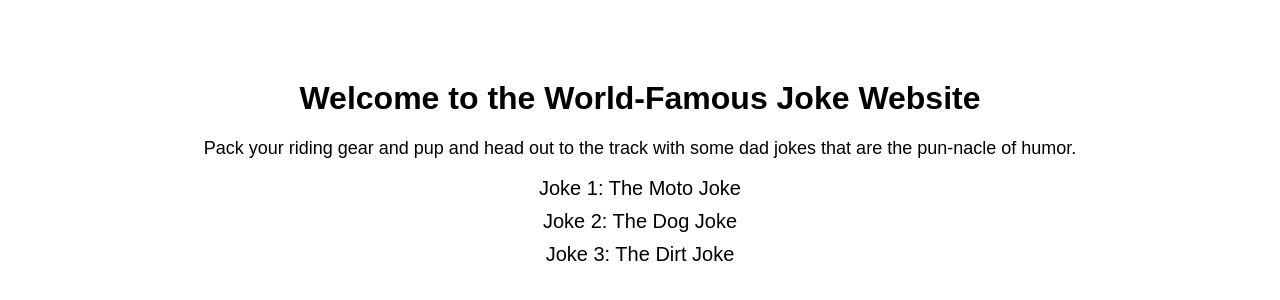
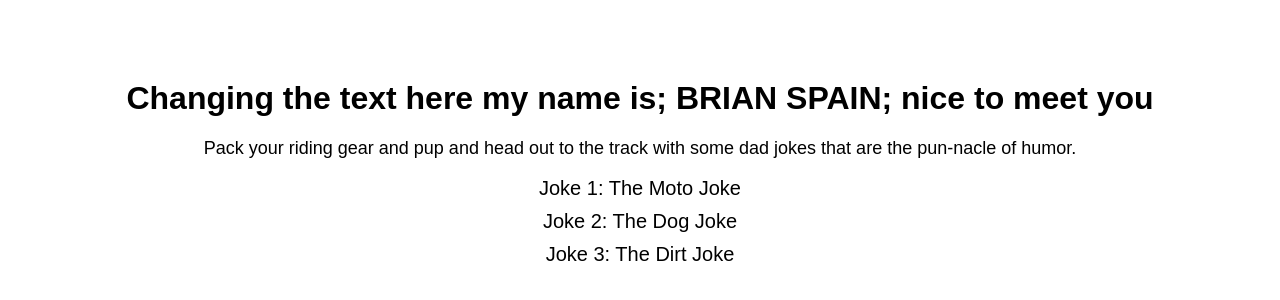
Before and after one commit to TheAltercation/final-website, a plain HTML site: page index.html in a window 1280 px wide. Shown: the part 230-530 px from the top of the page. Drawn offline with Linux system fonts and the light colour scheme.

Commit message:
Update index.html
index.html was changed for demo.

```diff
--- a/index.html
+++ b/index.html
@@ -49,7 +49,7 @@
 </head>
 <body>
     <div class="container">
-        <h1>Welcome to the World-Famous Joke Website</h1>
+        <h1>Changing the text here my name is; BRIAN SPAIN; nice to meet you</h1>
         <p>Pack your riding gear and pup and head out to the track with some dad jokes that are the pun-nacle of humor.</p>
         <ul>
             <li><a href="joke1.html">Joke 1: The Moto Joke</a></li>
```
